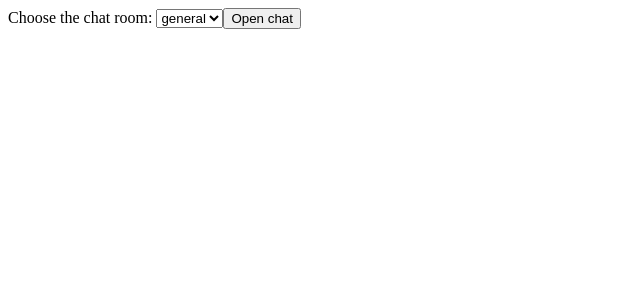
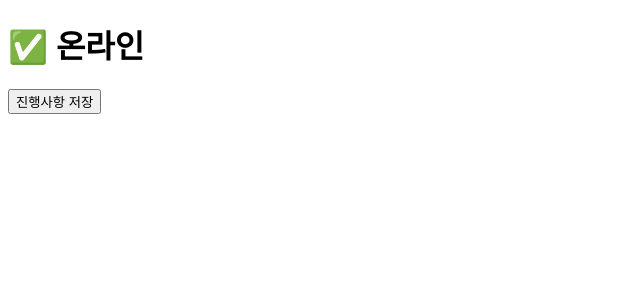
Before and after one commit to vin-jaehong/practice-react-official-document, a React (Create React App) app: page / in a window 1280 px wide. Shown: the top 300 px of the page, without its empty margins (0-640 px from the left). Built offline with nearby package versions, Linux system fonts and the light colour scheme.

Commit message:
feat: 중복 로직 커스텀 훅으로 분리 하기 전 예시

```diff
--- a/src/App.tsx
+++ b/src/App.tsx
@@ -1,9 +1,11 @@
-import { Chat } from './components/ChatRoom';
+import { StatusBar } from './components/StatusBar';
+import { SaveButton } from './components/SaveButton';
 
 function App() {
   return (
     <>
-      <Chat />
+      <StatusBar />
+      <SaveButton />
     </>
   );
 }
--- /dev/null
+++ b/src/components/SaveButton.tsx
@@ -0,0 +1,29 @@
+import { useState, useEffect } from 'react';
+
+export const SaveButton = () => {
+  const [isOnline, setIsOnline] = useState(true);
+  useEffect(() => {
+    function handleOnline() {
+      setIsOnline(true);
+    }
+    function handleOffline() {
+      setIsOnline(false);
+    }
+    window.addEventListener('online', handleOnline);
+    window.addEventListener('offline', handleOffline);
+    return () => {
+      window.removeEventListener('online', handleOnline);
+      window.removeEventListener('offline', handleOffline);
+    };
+  }, []);
+
+  function handleSaveClick() {
+    console.log('✅ 진행사항 저장됨');
+  }
+
+  return (
+    <button disabled={!isOnline} onClick={handleSaveClick}>
+      {isOnline ? '진행사항 저장' : '재연결 중...'}
+    </button>
+  );
+};
--- /dev/null
+++ b/src/components/StatusBar.tsx
@@ -0,0 +1,21 @@
+import { useState, useEffect } from 'react';
+
+export const StatusBar = () => {
+  const [isOnline, setIsOnline] = useState(true);
+  useEffect(() => {
+    function handleOnline() {
+      setIsOnline(true);
+    }
+    function handleOffline() {
+      setIsOnline(false);
+    }
+    window.addEventListener('online', handleOnline);
+    window.addEventListener('offline', handleOffline);
+    return () => {
+      window.removeEventListener('online', handleOnline);
+      window.removeEventListener('offline', handleOffline);
+    };
+  }, []);
+
+  return <h1>{isOnline ? '✅ 온라인' : '❌ 연결 안 됨'}</h1>;
+};
```
